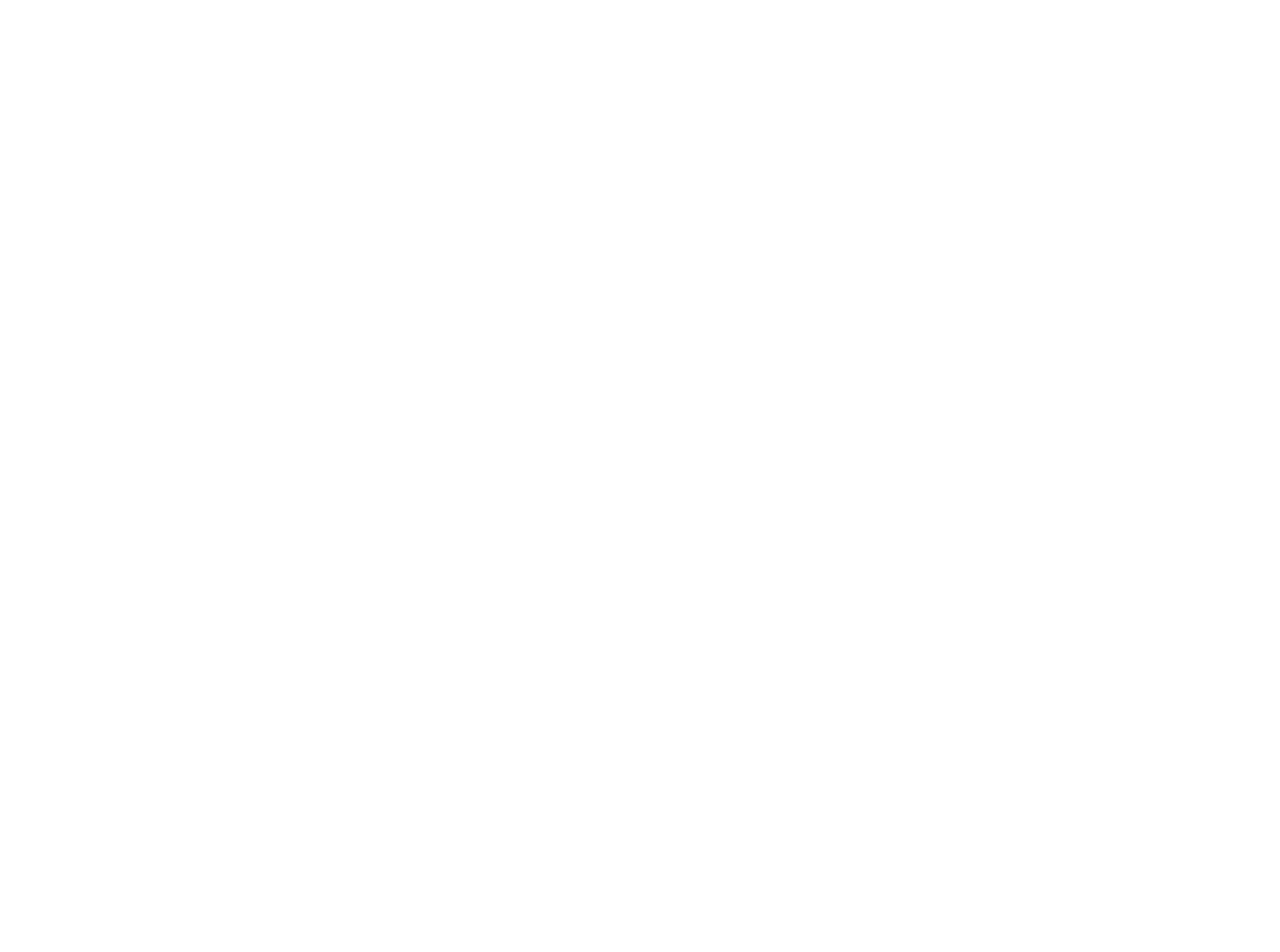
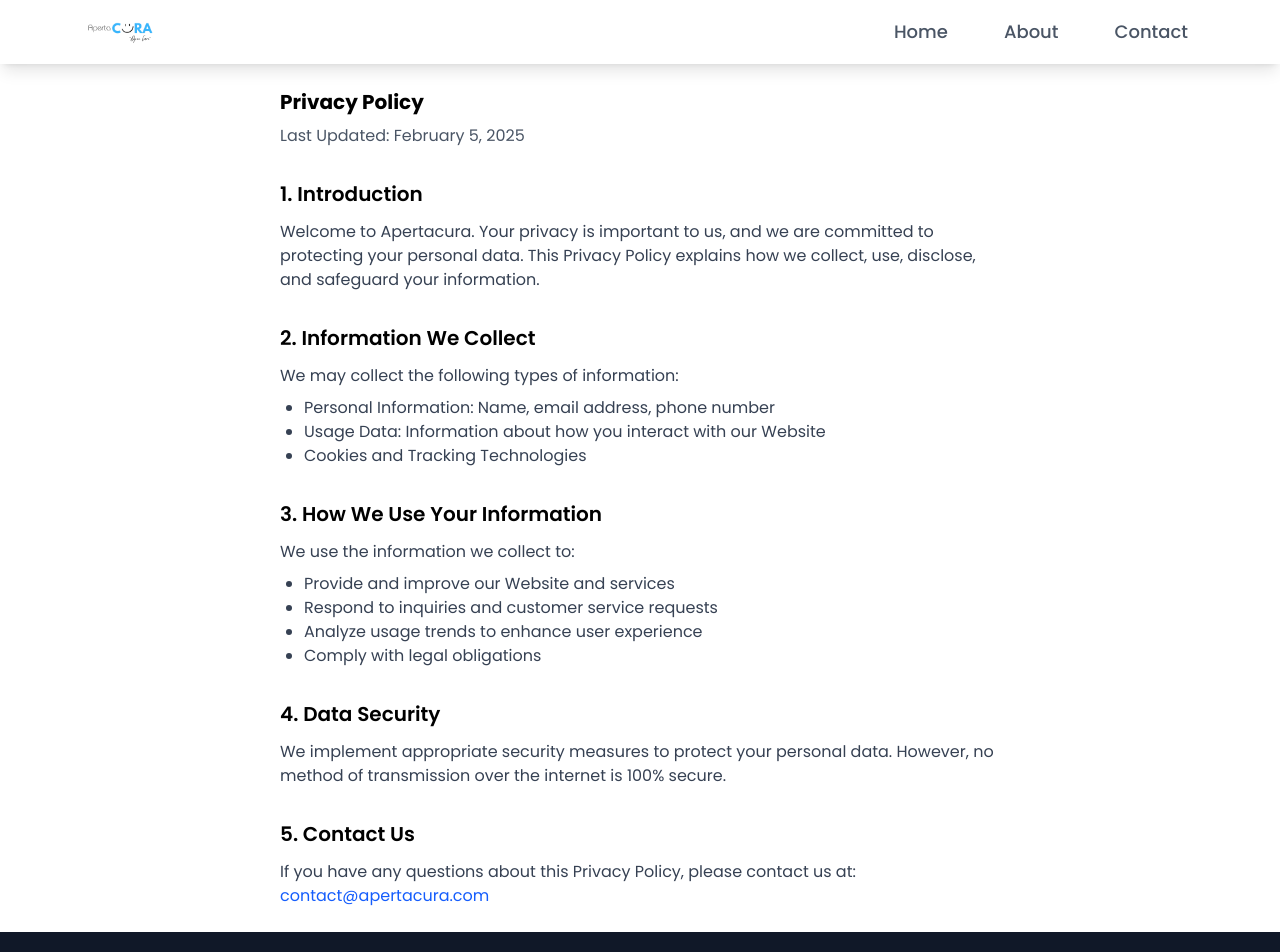
Before and after one commit to justinmihigo/apertacura, a React (Vite) app: page /privacy-policy in a window 1280 px wide. Before the commit this address had no page. Shown: the top 952 px of the page. Before the commit the page ends 800 px from the top, so only its background shows below. Built offline with nearby package versions, Linux system fonts and the light colour scheme.

Commit message:
ft(add terms of service and privacy policy pages)

```diff
--- a/src/components/Footer.tsx
+++ b/src/components/Footer.tsx
@@ -89,14 +89,12 @@
             <div className="mt-4 md:mt-0">
               <ul className="flex flex-wrap space-x-8 text-sm">
                 <li>
-                  <a href="#" className="hover:text-white transition-colors">Privacy Policy</a>
+                  <a href="/privacy-policy" className="hover:text-white transition-colors">Privacy Policy</a>
                 </li>
                 <li>
-                  <a href="#" className="hover:text-white transition-colors">Terms of Service</a>
+                  <a href="/terms-of-service" className="hover:text-white transition-colors">Terms of Service</a>
                 </li>
-                <li>
-                  <a href="#" className="hover:text-white transition-colors">Cookie Policy</a>
-                </li>
+
               </ul>
             </div>
           </div>
--- /dev/null
+++ b/src/components/Privacy.tsx
@@ -0,0 +1,68 @@
+
+const PrivacyPolicy = () => {
+  return (
+    <div className="max-w-3xl text-[0.8rem] md:text-base mx-auto p-6">
+      <div className="space-y-8">
+        {/* Header */}
+        <div>
+          <h1 className="text-lg md:text-xl md:text-2xl font-bold mb-2">Privacy Policy</h1>
+          <p className="text-gray-600">Last Updated: February 5, 2025</p>
+        </div>
+
+        {/* Introduction */}
+        <section>
+          <h2 className="text-lg md:text-xl font-semibold mb-3">1. Introduction</h2>
+          <p className="text-gray-700">
+            Welcome to Apertacura. Your privacy is important to us, and we are committed to protecting your personal data.
+            This Privacy Policy explains how we collect, use, disclose, and safeguard your information.
+          </p>
+        </section>
+
+        {/* Information Collection */}
+        <section>
+          <h2 className="text-lg md:text-xl font-semibold mb-3">2. Information We Collect</h2>
+          <p className="text-gray-700">We may collect the following types of information:</p>
+          <ul className="list-disc ml-6 mt-2 text-gray-700">
+            <li>Personal Information: Name, email address, phone number</li>
+            <li>Usage Data: Information about how you interact with our Website</li>
+            <li>Cookies and Tracking Technologies</li>
+          </ul>
+        </section>
+
+        {/* Information Usage */}
+        <section>
+          <h2 className="text-lg md:text-xl font-semibold mb-3">3. How We Use Your Information</h2>
+          <p className="text-gray-700">We use the information we collect to:</p>
+          <ul className="list-disc ml-6 mt-2 text-gray-700">
+            <li>Provide and improve our Website and services</li>
+            <li>Respond to inquiries and customer service requests</li>
+            <li>Analyze usage trends to enhance user experience</li>
+            <li>Comply with legal obligations</li>
+          </ul>
+        </section>
+
+        {/* Data Security */}
+        <section>
+          <h2 className="text-lg md:text-xl font-semibold mb-3">4. Data Security</h2>
+          <p className="text-gray-700">
+            We implement appropriate security measures to protect your personal data.
+            However, no method of transmission over the internet is 100% secure.
+          </p>
+        </section>
+
+        {/* Contact */}
+        <section>
+          <h2 className="text-lg md:text-xl font-semibold mb-3">5. Contact Us</h2>
+          <p className="text-gray-700">
+            If you have any questions about this Privacy Policy, please contact us at:{' '}
+            <a href="mailto:contact@example.com" className="text-blue-600 hover:underline">
+              contact@apertacura.com
+            </a>
+          </p>
+        </section>
+      </div>
+    </div>
+  );
+};
+
+export default PrivacyPolicy;
--- /dev/null
+++ b/src/components/Terms.tsx
@@ -0,0 +1,82 @@
+
+const TermsOfService = () => {
+  return (
+    <div className="max-w-3xl text-[0.8rem] md:text-base mx-auto p-6">
+      <div className="space-y-8">
+        {/* Header */}
+        <div>
+          <h1 className="text-xl md:text-2xl font-bold mb-2">Terms of Service</h1>
+          <p className="text-gray-600">Last Updated: February 5, 2025</p>
+        </div>
+
+        {/* Acceptance */}
+        <section>
+          <h2 className="text-lg md:text-xl font-semibold mb-3">1. Acceptance of Terms</h2>
+          <p className="text-gray-700">
+            By accessing or using the Apertacura website ("Website"), you agree to comply with these
+            Terms of Service ("Terms"). If you do not agree, please do not use our Website.
+          </p>
+        </section>
+
+        {/* Use of Website */}
+        <section>
+          <h2 className="text-lg md:text-xl font-semibold mb-3">2. Use of the Website</h2>
+          <p className="text-gray-700">
+            You must be at least 18 years old to use our services. You agree not to misuse our
+            Website or violate any laws while using it. We reserve the right to modify or discontinue
+            any part of the Website without notice.
+          </p>
+        </section>
+
+        {/* User Content */}
+        <section>
+          <h2 className="text-lg md:text-xl font-semibold mb-3">3. User Content</h2>
+          <p className="text-gray-700">
+            Any content you submit to the Website must not be unlawful, harmful, or infringing on
+            others' rights. We reserve the right to remove any content that violates these Terms.
+          </p>
+        </section>
+
+        {/* Intellectual Property */}
+        <section>
+          <h2 className="text-lg md:text-xl font-semibold mb-3">4. Intellectual Property</h2>
+          <p className="text-gray-700">
+            All content on the Website, including text, images, and logos, is owned by Apertacura
+            or licensed to us. You may not reproduce, distribute, or use our content without permission.
+          </p>
+        </section>
+
+        {/* Disclaimer */}
+        <section>
+          <h2 className="text-lg md:text-xl font-semibold mb-3">5. Disclaimer of Warranties</h2>
+          <p className="text-gray-700">
+            The Website is provided "as is" without any warranties, express or implied. We do not
+            guarantee that the Website will be error-free, secure, or continuously available.
+          </p>
+        </section>
+
+        {/* Liability */}
+        <section>
+          <h2 className="text-lg md:text-xl font-semibold mb-3">6. Limitation of Liability</h2>
+          <p className="text-gray-700">
+            Apertacura will not be liable for any damages arising from your use of the Website,
+            including indirect, incidental, or consequential damages.
+          </p>
+        </section>
+
+        {/* Contact */}
+        <section>
+          <h2 className="text-lg md:text-xl font-semibold mb-3">7. Contact Us</h2>
+          <p className="text-gray-700">
+            If you have any questions about these Terms, please contact us at:{' '}
+            <a href="mailto:contact@example.com" className="text-blue-600 hover:underline">
+              contact@apertacura.com
+            </a>
+          </p>
+        </section>
+      </div>
+    </div>
+  );
+};
+
+export default TermsOfService;
--- /dev/null
+++ b/src/pages/privacy.page.tsx
@@ -0,0 +1,8 @@
+import PrivacyPolicy from "../components/privacy";
+
+const PrivacyPolicyPage= ()=>{
+    return(
+        <PrivacyPolicy/>
+    )
+}
+export default PrivacyPolicyPage;
--- /dev/null
+++ b/src/pages/terms.page.tsx
@@ -0,0 +1,8 @@
+import TermsOfService from "../components/terms";
+
+const TermsOfServicePage =()=>{
+    return(
+        <TermsOfService/>
+    )
+}
+export default TermsOfServicePage;
--- a/src/routes/app.routes.tsx
+++ b/src/routes/app.routes.tsx
@@ -1,14 +1,18 @@
 import { Route, BrowserRouter, Routes } from "react-router-dom";
 import Layout from "../layout/Home.layout";
 import LandingPage from "../pages/landing.page";
+import TermsOfServicePage from "../pages/terms.page";
+import PrivacyPolicyPage from "../pages/privacy.page";
 
 
 const AppRoutes = () => {
     return (
         <BrowserRouter>
             <Routes>
-                <Route element={<Layout />}>
-                    <Route element={<LandingPage/>} path="/"></Route>
+                <Route path={'/'}element={<Layout />}>
+                    <Route index element={<LandingPage/>}/>
+                    <Route path="terms-of-service" element={<TermsOfServicePage/>} />
+                    <Route path="privacy-policy" element={<PrivacyPolicyPage/>}/>
                 </Route>
             </Routes>
         </BrowserRouter>
```
